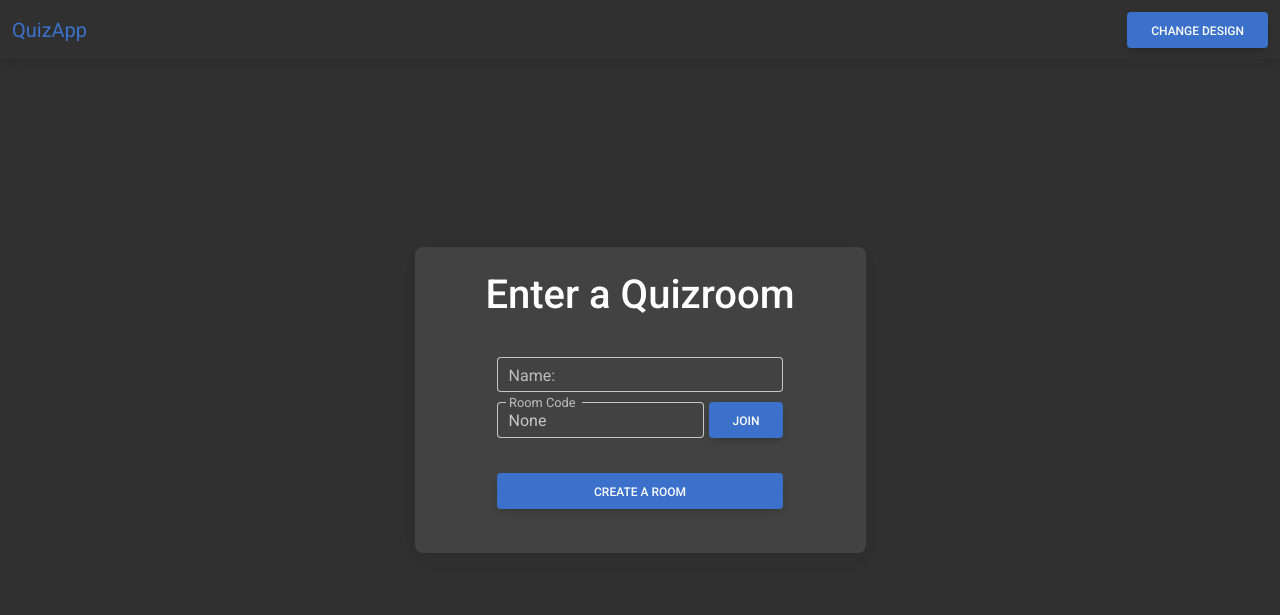
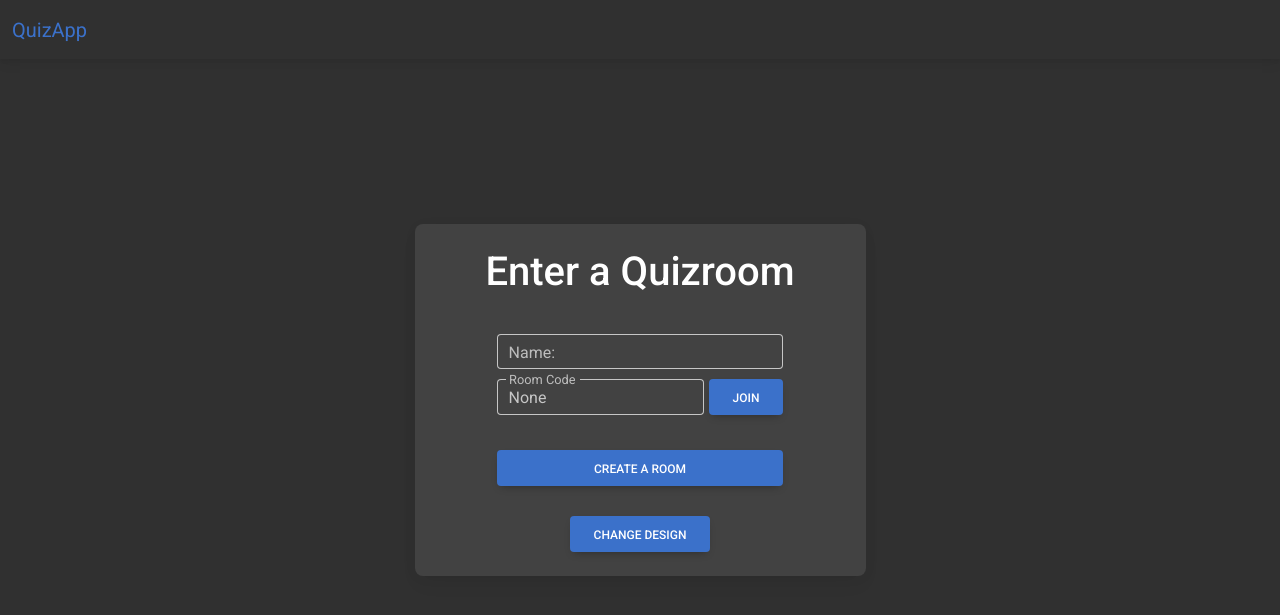
Before and after one commit to Nerfned/NichtKahoot, a Flask app: page / in a window 1280 px wide. Shown: the top 615 px of the page. Run offline with Flask 3, Linux system fonts and the light colour scheme; some libraries are stand-ins or nearby versions.

Commit message:
Moved the darkmode button

```diff
--- a/static/css/style.css
+++ b/static/css/style.css
@@ -44,6 +44,9 @@
     width: 100%;
 }
 
+#create-design {
+    width: 50%;
+}
 #alert {
     margin-bottom: 5px;
 }
--- a/templates/base.html
+++ b/templates/base.html
@@ -44,7 +44,7 @@
                 aria-controls="navbarExample01" aria-expanded="false" aria-label="Toggle navigation">
                 <i class="fas fa-bars"></i>
             </button>
-            <button class="btn btn-primary" onclick="toggleTheme()">Change Design</button>
+
 
         </div>
     </nav>
@@ -71,28 +71,3 @@
 </body>
 
 </html>
-
-<script>
-   function toggleTheme() {
-    var currentTheme = document.documentElement.getAttribute('data-mdb-theme');
-    var newTheme = 'light';
-
-    if (currentTheme === 'dark') {
-        newTheme = 'light';
-    } else {
-        newTheme = 'dark';
-    }
-
-    document.documentElement.setAttribute('data-mdb-theme', newTheme);
-    localStorage.setItem('theme', newTheme);
-}
-
-
-document.addEventListener('DOMContentLoaded', () => {
-    var storedTheme = localStorage.getItem('theme');
-    if (storedTheme) {
-        document.documentElement.setAttribute('data-mdb-theme', storedTheme);
-    }
-});
-
-</script>
--- a/templates/home.html
+++ b/templates/home.html
@@ -2,7 +2,9 @@
 
 {% block content %}
 
-<form method="post" class="buttons" class="row g-3 needs-validation" novalidate>
+<div class="home" >
+
+    <form method="post" class="buttons" novalidate>
 
 
 
@@ -19,8 +21,8 @@
         <div class="Preffered-Action">
             <div class="Option">
                 <div class="form-outline" data-mdb-input-init>
-                <input class="form-control" id="name" type="text" placeholder="Pick a Name!" name="name" value="{{name}}"
-                    required />
+                    <input class="form-control" id="name" type="text" placeholder="Pick a Name!" name="name"
+                        value="{{name}}" required />
                     <label class="form-label" for="name">Name:</label>
                     <div class="invalid-feedback">Please choose a username.</div>
                 </div>
@@ -30,15 +32,48 @@
                         <input class="form-control" id="code" type="text" name="code" value="{{code}}" />
                         <label class="form-label" for="code">Room Code</label>
                     </div>
-                <button class="btn btn-primary" type="submit" name="join" id="join-button" data-mdb-ripple-init>Join</button>
+                    <button class="btn btn-primary" type="submit" name="join" id="join-button"
+                        data-mdb-ripple-init>Join</button>
                 </div>
             </div>
 
             {% if not disableCreateNew %}
             <div class="create-New Option">
-            <button class="btn btn-primary" id="create-btn" type="submit" name="create" data-mdb-ripple-init>Create a Room</button>
+                <button class="btn btn-primary" id="create-btn" type="submit" name="create" data-mdb-ripple-init>Create a
+                    Room</button>
                 </div>
                 {% endif %}
+
+
+            </div>
+            <div class="create-New Option">
+            <button type="button" id="create-btn" class="buttons btn btn-primary" onclick="toggleTheme()">Change Design</button>
             </div>
         </form>
+
+</div>
+<script>
+    function toggleTheme() {
+        var currentTheme = document.documentElement.getAttribute('data-mdb-theme');
+        var newTheme = 'light';
+
+        if (currentTheme === 'dark') {
+            newTheme = 'light';
+        } else {
+            newTheme = 'dark';
+        }
+
+        document.documentElement.setAttribute('data-mdb-theme', newTheme);
+        localStorage.setItem('theme', newTheme);
+    }
+
+
+    document.addEventListener('DOMContentLoaded', () => {
+        var storedTheme = localStorage.getItem('theme');
+        if (storedTheme) {
+            document.documentElement.setAttribute('data-mdb-theme', storedTheme);
+        }
+    });
+
+</script>
 {% endblock %}
```
Lines whose indentation alone changed are shown as unchanged.
